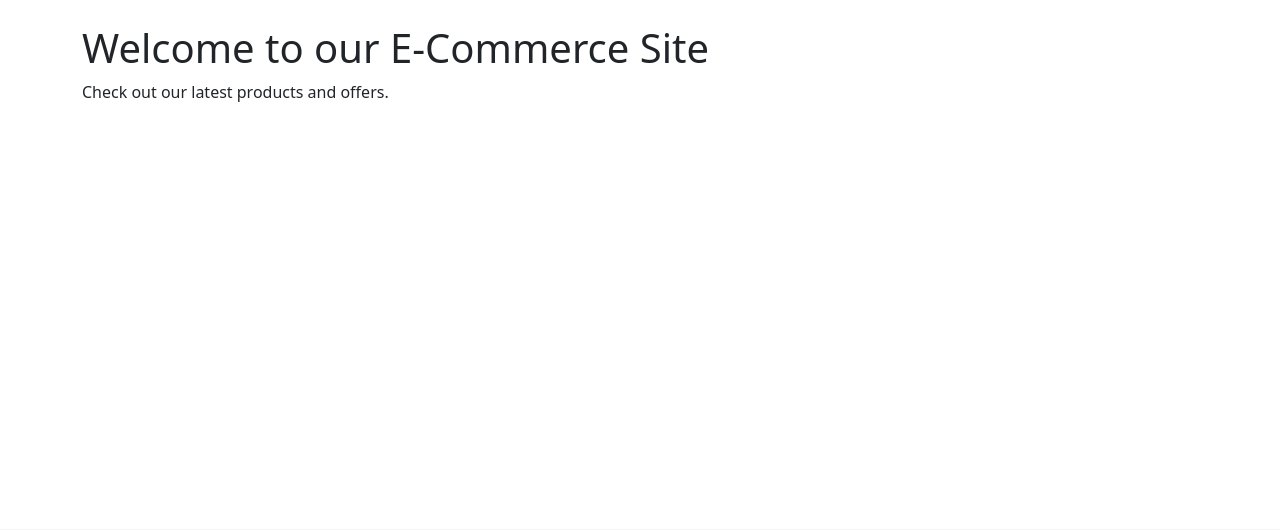
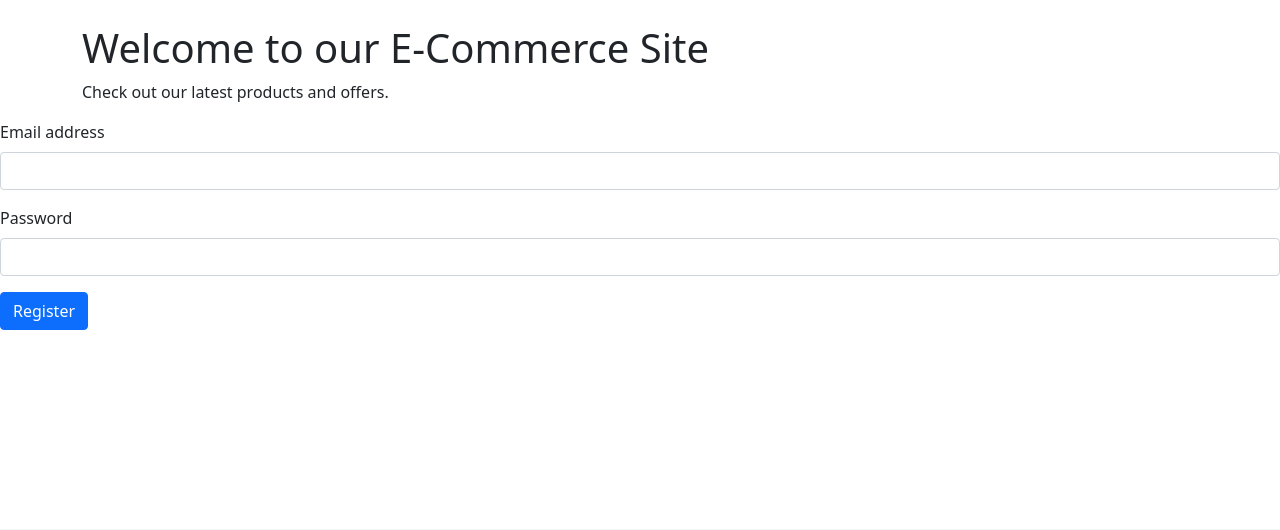
Before and after one commit to Muliro1/Affordeals, a Django app: template Affordeals/affordeals/templates/home/home.html in a window 1280 px wide. Shown: the part 56-586 px from the top of the page. Run offline with Django 5.2, Linux system fonts and the light colour scheme; the template is opened without the code that fills it, so the values that code supplies are empty.

Commit message:
registrationform

```diff
--- a/Affordeals/affordeals/templates/home/home.html
+++ b/Affordeals/affordeals/templates/home/home.html
@@ -62,6 +62,20 @@
         </div>
     </div>
 
+    <form method="POST" action="{% url 'register' %}">
+        {% csrf_token %}
+        <div class="mb-3">
+            <label for="email" class="form-label">Email address</label>
+            <input type="email" class="form-control" id="email" name="email" required>
+        </div>
+        <div class="mb-3">
+            <label for="password" class="form-label">Password</label>
+            <input type="password" class="form-control" id="password" name="password" required>
+        </div>
+        <button type="submit" class="btn btn-primary">Register</button>
+    </form>
+
+
     <script src="https://cdn.jsdelivr.net/npm/bootstrap@5.1.3/dist/js/bootstrap.bundle.min.js"></script>
     </div>
     <footer class="text-center text-lg-start text-muted mt-3" style="background-color: #f5f5f5;">
```
